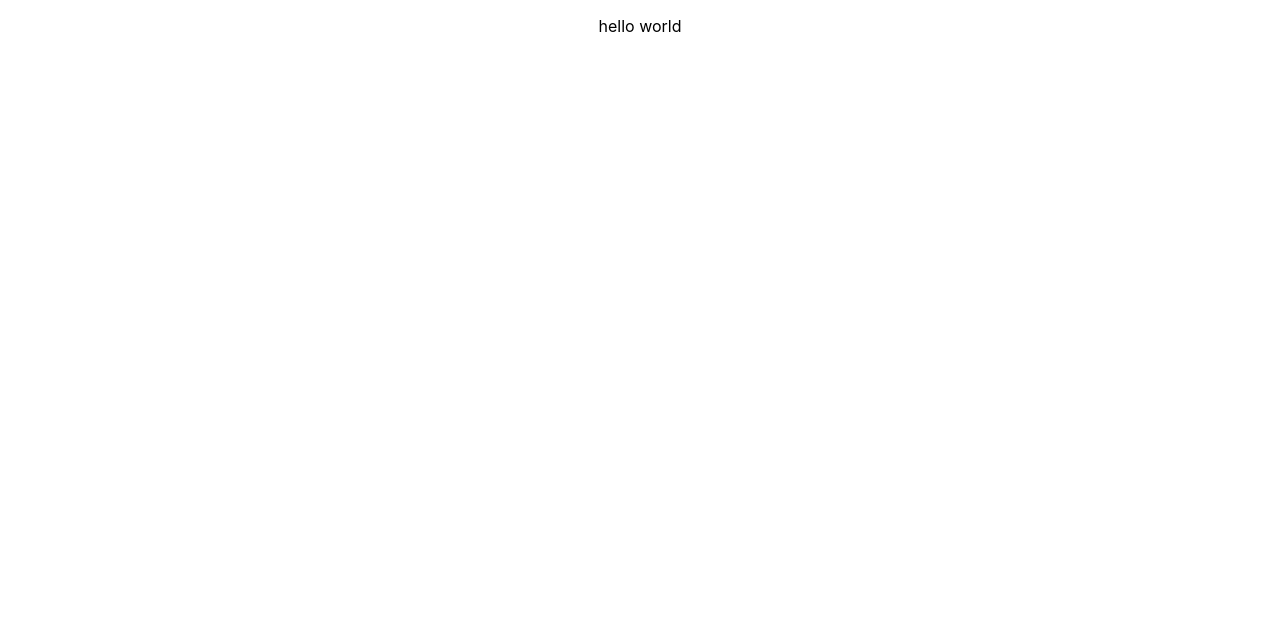
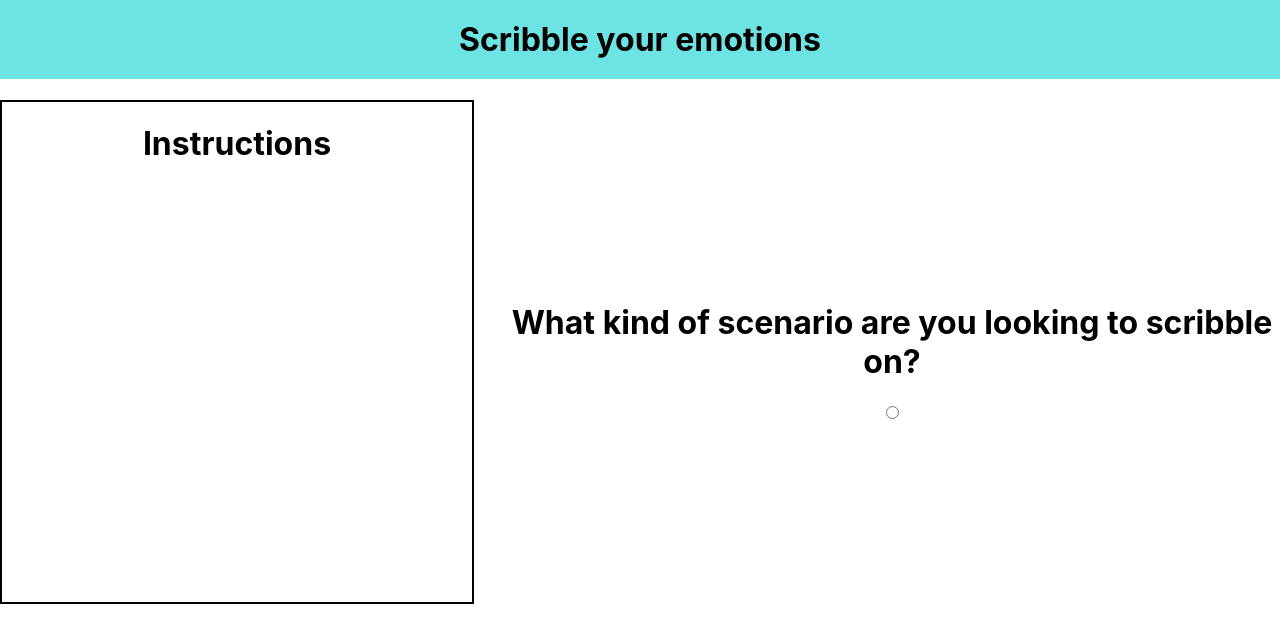
Before and after one commit to bridgecrew-perf6/ssw555tmscrumbledores-army2022Spring, a React (Create React App) app in the folder canvas_game/: page / in a window 1280 px wide. Shown: the top 642 px of the page. Built offline with nearby package versions, Linux system fonts and the light colour scheme.

Commit message:
Added new code for home page of application

```diff
--- a/canvas_game/src/App.css
+++ b/canvas_game/src/App.css
@@ -36,3 +36,10 @@
     transform: rotate(360deg);
   }
 }
+
+.body {
+  display: flex;
+  flex-direction: row;
+  justify-content: center;
+  align-items: center;
+}
--- a/canvas_game/src/App.js
+++ b/canvas_game/src/App.js
@@ -1,10 +1,17 @@
 import logo from "./logo.svg";
 import "./App.css";
+import Header from "./components/Header";
+import Qa from "./components/Qa";
+import Instructions from "./components/Instructions";
 
 function App() {
   return (
     <div className="App">
-      <p>hello world</p>
+      <Header />
+      <div className="body">
+        <Instructions />
+        <Qa />
+      </div>
     </div>
   );
 }
--- /dev/null
+++ b/canvas_game/src/components/Header.css
@@ -0,0 +1,5 @@
+.header {
+  background-color: #6de3e3;
+  padding: 20px;
+  margin-top: 0%;
+}
--- /dev/null
+++ b/canvas_game/src/components/Header.js
@@ -0,0 +1,13 @@
+import React from "react";
+import "./Header.css";
+
+// create a Header component
+const Header = () => {
+  return (
+    <React.Fragment>
+      <h1 className="header">Scribble your emotions</h1>
+    </React.Fragment>
+  );
+};
+
+export default Header;
--- /dev/null
+++ b/canvas_game/src/components/Instructions.css
@@ -0,0 +1,6 @@
+.instructionsOutline {
+  width: 500px;
+  height: 500px;
+  border: 2px solid #000000;
+  margin-right: 30px;
+}
--- /dev/null
+++ b/canvas_game/src/components/Instructions.js
@@ -0,0 +1,15 @@
+import React from "react";
+import "./Instructions.css";
+
+const Instructions = () => {
+  return (
+    <React.Fragment>
+      <div className="instructionsOutline">
+        <h1>Instructions</h1>
+        {/* right instructions here */}
+      </div>
+    </React.Fragment>
+  );
+};
+
+export default Instructions;
--- /dev/null
+++ b/canvas_game/src/components/Qa.css
@@ -0,0 +1,6 @@
+.qaOutLine {
+  display: flex;
+  flex-direction: column;
+  align-items: center;
+  justify-content: center;
+}
--- /dev/null
+++ b/canvas_game/src/components/Qa.js
@@ -0,0 +1,15 @@
+import React from "react";
+
+// creat a Qa component
+const Qa = () => {
+  return (
+    <React.Fragment>
+      <div className="qaOutLine">
+        <h1>What kind of scenario are you looking to scribble on?</h1>
+        <input type="radio" name="ImageType" value="1" />
+      </div>
+    </React.Fragment>
+  );
+};
+
+export default Qa;
```
